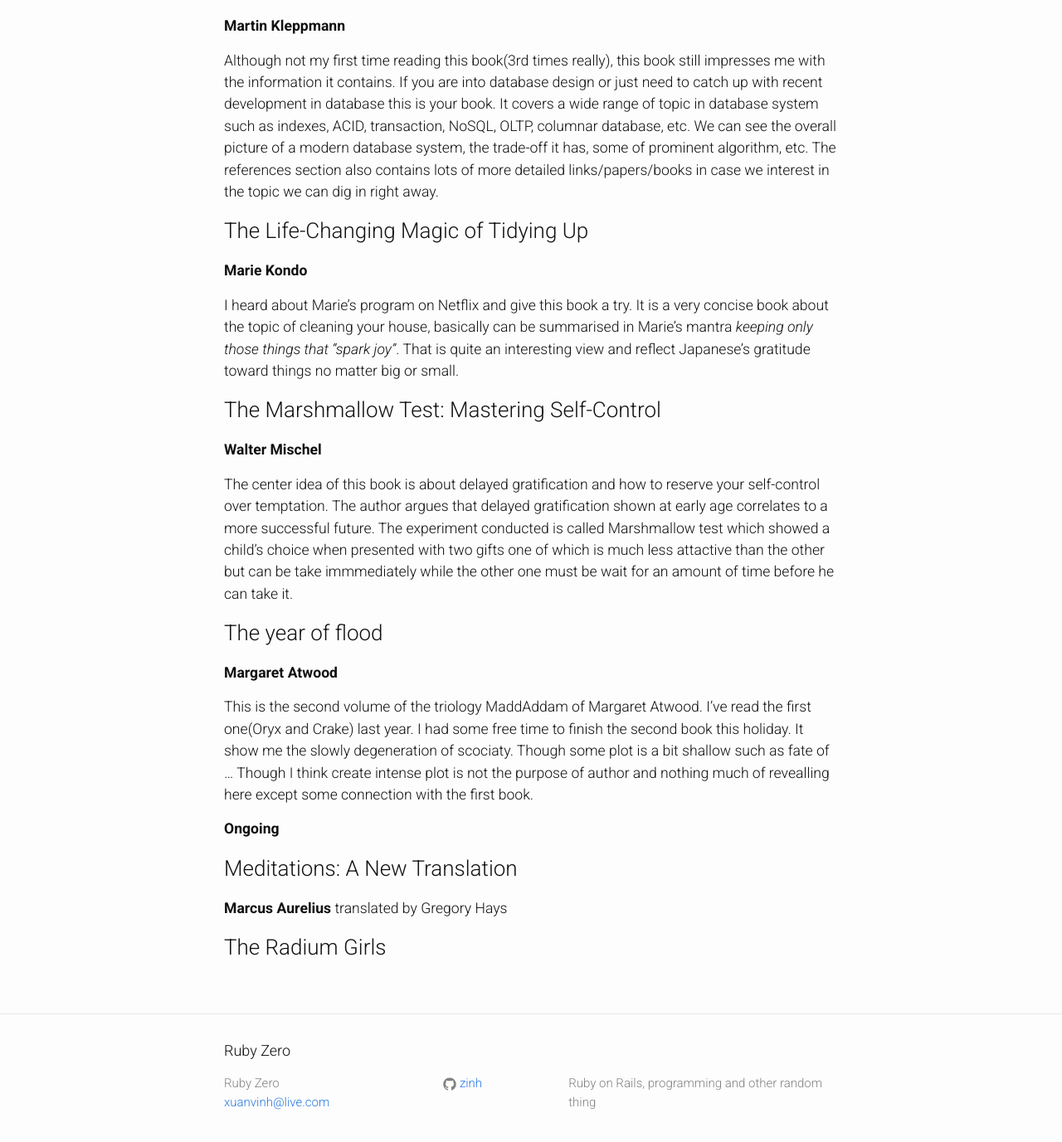
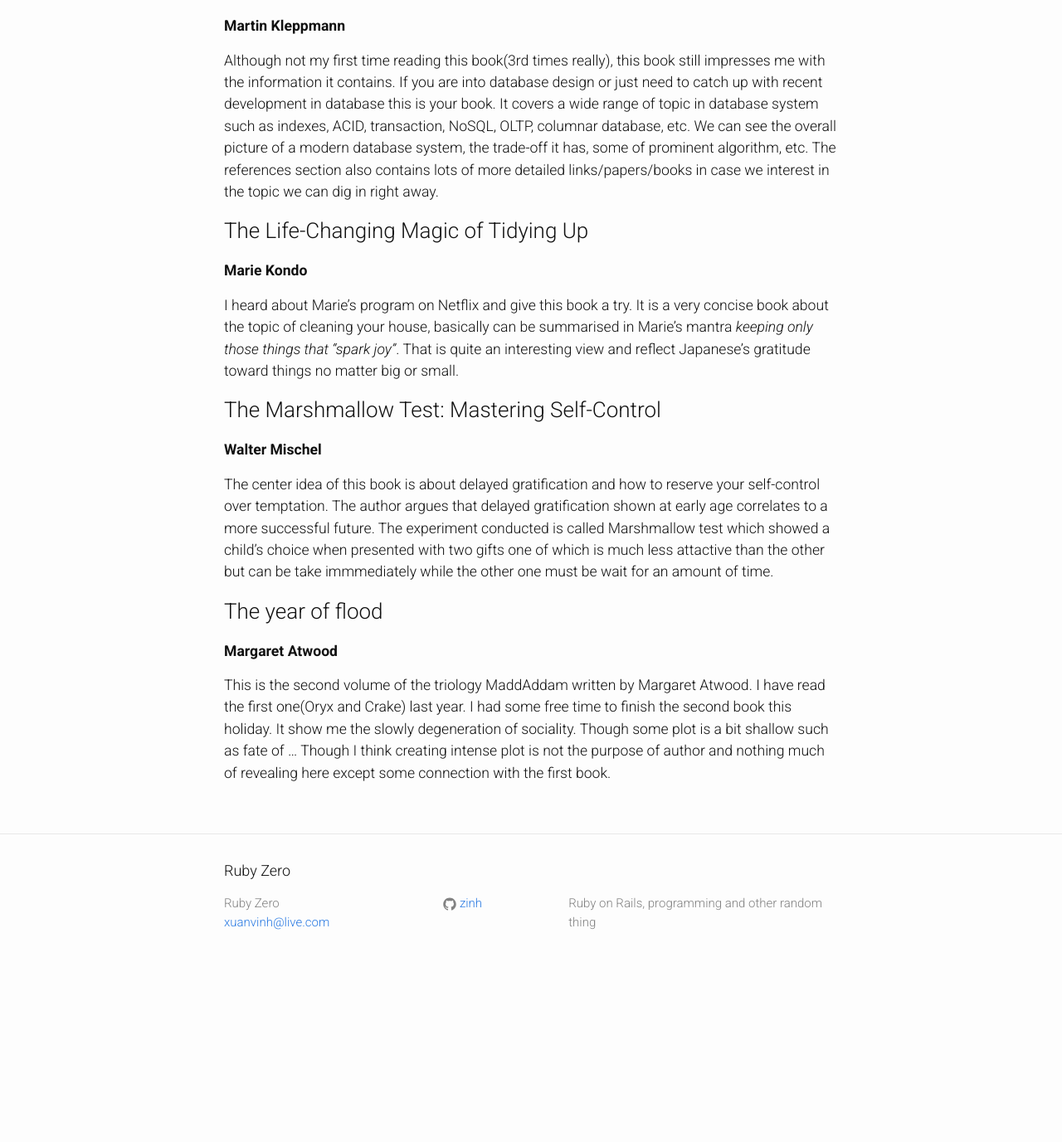
Before and after one commit to zinh/zinh.github.io, a Jekyll site: the page built from _posts/2019-01-01-books-2019.markdown, in a window 1280 px wide and 1400 px high, scrolled down 1885 px. Shown: the top 1377 px of the window at 83% size. Built offline with Jekyll 4.4.1, drawn with Linux system fonts in a browser that asks for light colours; after the commit the page ends 3068 px from its top, so only the background shows below that.

Commit message:
Update content

```diff
--- a/_posts/2019-01-01-books-2019.markdown
+++ b/_posts/2019-01-01-books-2019.markdown
@@ -66,16 +66,9 @@
 ### The Marshmallow Test: Mastering Self-Control
 **Walter Mischel**
 
-The center idea of this book is about delayed gratification and how to reserve your self-control over temptation. The author argues that delayed gratification shown at early age correlates to a more successful future. The experiment conducted is called Marshmallow test which showed a child's choice when presented with two gifts one of which is much less attactive than the other but can be take immmediately while the other one must be wait for an amount of time before he can take it.
+The center idea of this book is about delayed gratification and how to reserve your self-control over temptation. The author argues that delayed gratification shown at early age correlates to a more successful future. The experiment conducted is called Marshmallow test which showed a child's choice when presented with two gifts one of which is much less attactive than the other but can be take immmediately while the other one must be wait for an amount of time.
 
 ### The year of flood
 **Margaret Atwood**
 
-This is the second volume of the triology MaddAddam of Margaret Atwood. I've read the first one(Oryx and Crake) last year. I had some free time to finish the second book this holiday. It show me the slowly degeneration of scociaty. Though some plot is a bit shallow such as fate of ... Though I think create intense plot is not the purpose of author and nothing much of revealling here except some connection with the first book.
-
-__Ongoing__
-
-### Meditations: A New Translation
-**Marcus Aurelius** translated by Gregory Hays
-
-### The Radium Girls
+This is the second volume of the triology MaddAddam written by Margaret Atwood. I have read the first one(Oryx and Crake) last year. I had some free time to finish the second book this holiday. It show me the slowly degeneration of sociality. Though some plot is a bit shallow such as fate of ... Though I think creating intense plot is not the purpose of author and nothing much of revealing here except some connection with the first book.
```
